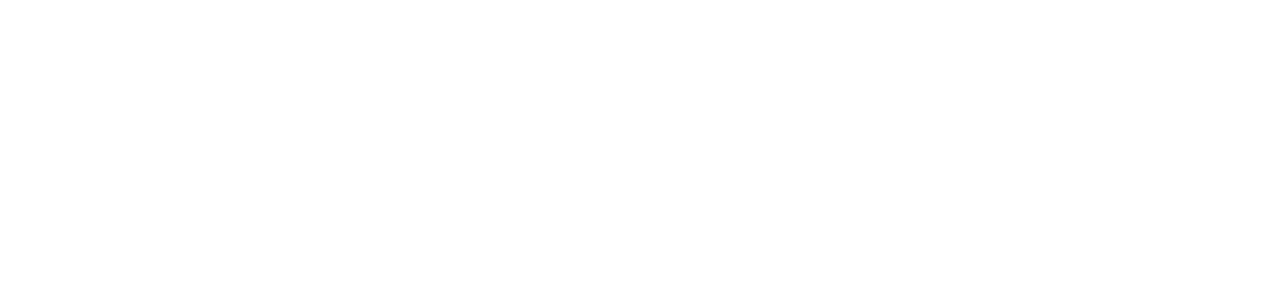
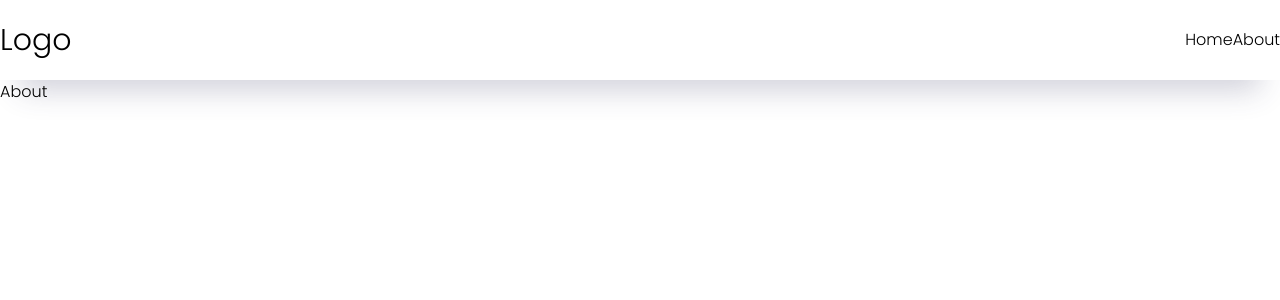
Before and after one commit to tadeovegaz/MySite, a React (Create React App) app in the folder mywebsite/: page /about in a window 1280 px wide. Shown: the top 300 px of the page. Built offline with nearby package versions, Linux system fonts and the light colour scheme.

Commit message:
Nabvar working
New navbar with react router dom

```diff
--- a/mywebsite/package.json
+++ b/mywebsite/package.json
@@ -8,6 +8,7 @@
     "@testing-library/user-event": "^13.5.0",
     "react": "^18.2.0",
     "react-dom": "^18.2.0",
+    "react-router-dom": "^6.14.2",
     "react-scripts": "5.0.1",
     "web-vitals": "^2.1.4"
   },
--- a/mywebsite/src/App.js
+++ b/mywebsite/src/App.js
@@ -1,9 +1,23 @@
 import './App.css';
 import Navbar from './components/navbar';
+import { BrowserRouter as Router, Route, Routes } from 'react-router-dom';
+import About from './pages/about';
+import Home from './pages/home';
+
 
 function App() {
+
+
   return (
-    <Navbar/>
+    <>
+      <Router>
+        <Navbar />
+        <Routes>
+          <Route path='/' element={<Home />} />
+          <Route path='/about' element={<About />} />
+        </Routes>
+      </Router>
+    </>
   );
 }
 
--- a/mywebsite/src/components/navbar.jsx
+++ b/mywebsite/src/components/navbar.jsx
@@ -1,8 +1,21 @@
+import { Link } from "react-router-dom";
+import "../css/navbar.css"
+
+
 const Navbar = () => {
     return (
-        <header className="bg-white">
+        <nav className="navbar">
+            <h3 className="logo">Logo</h3>
+            <ul className="nav-links">
+                <Link to='/' className='home'>
+                    <li>Home</li>
+                </Link>
+                <Link to='/about' className='home'>
+                    <li>About</li>
+                </Link>
 
-        </header>
+            </ul>
+        </nav>
     )
 }
 
--- /dev/null
+++ b/mywebsite/src/css/navbar.css
@@ -0,0 +1,27 @@
+* {
+    padding: 0;
+    margin: 0;
+    box-sizing: border-box;
+}
+
+li {
+    text-decoration: none;
+}
+
+.navbar {
+    display: flex;
+    justify-content: space-between;
+    align-items: center;
+    height: 10vh;
+    box-shadow: rgba(50, 50, 93, 0.23) 0 30px 30px -20px;
+}
+
+.logo{
+    font-size: 30px;
+}
+
+.nav-links{
+    display: flex;
+    justify-content: flex-end;
+    width: 75%;
+}
--- /dev/null
+++ b/mywebsite/src/pages/about.jsx
@@ -0,0 +1,9 @@
+const About = () => {
+    return(
+        <div>
+            About
+        </div>
+    )
+}
+
+export default About;
--- /dev/null
+++ b/mywebsite/src/pages/home.jsx
@@ -0,0 +1,9 @@
+const Home = () => {
+    return(
+        <div>
+            <h1>Pagina de home</h1>
+        </div>
+    )
+}
+
+export default Home;
```
Also changed, not shown: 1 other file (tests, documents, lock files or other folders).
